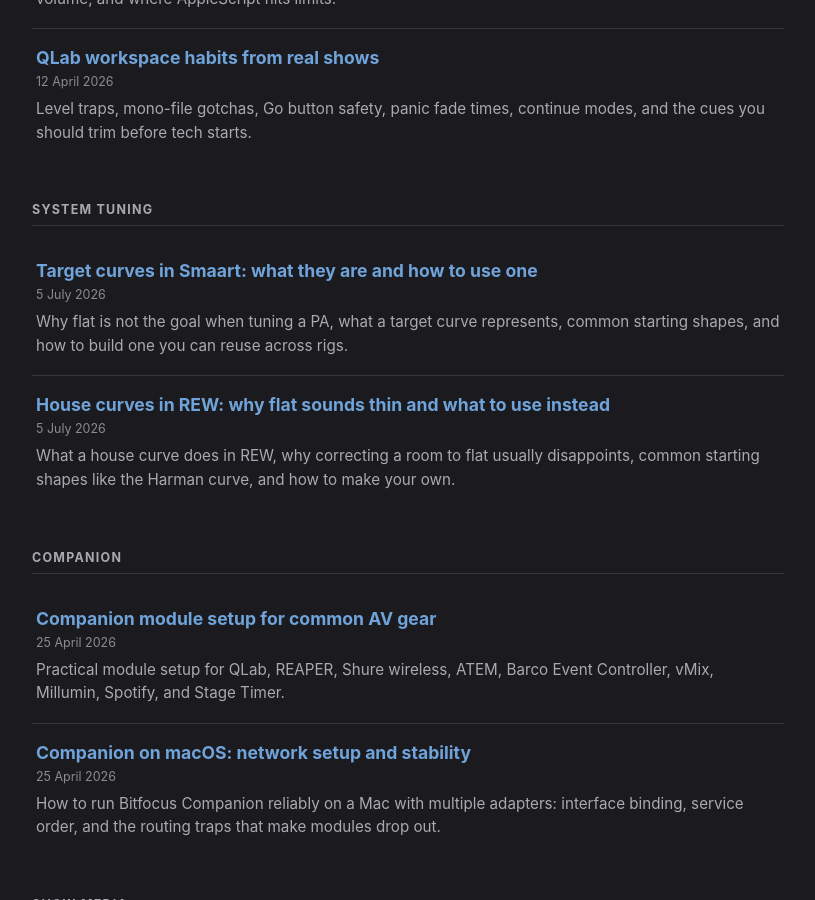
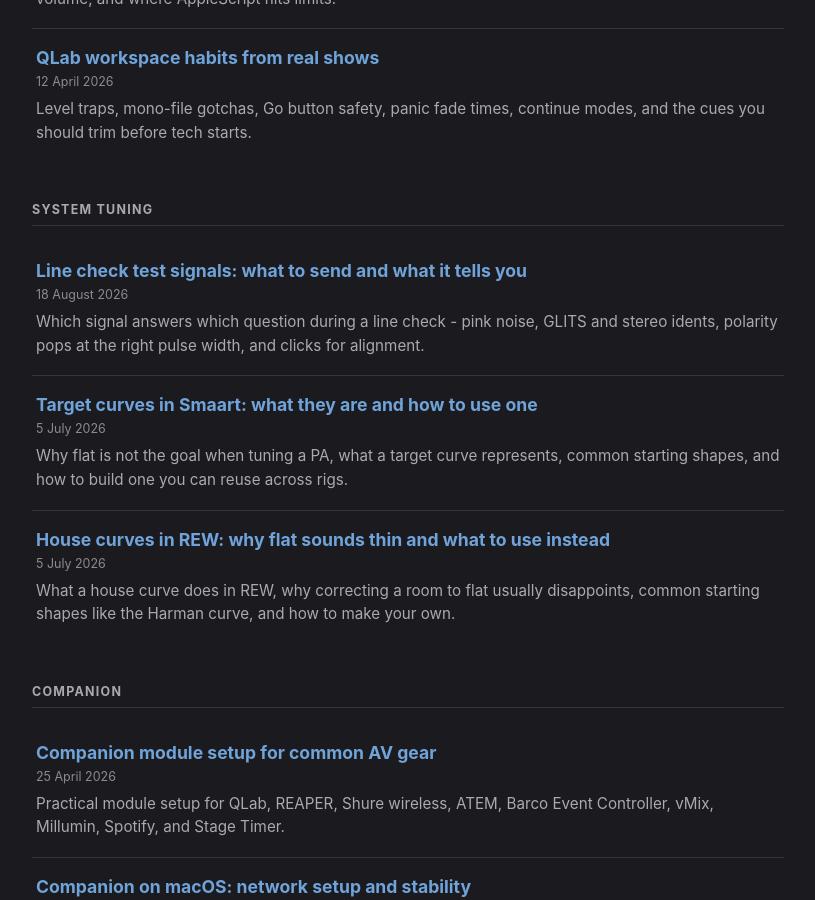
Before and after one commit to BSKapps/bskapps.github.io, a Jekyll site: the page articles/index.html, which Jekyll copies as it is, in a window 1280 px wide and 900 px high, scrolled down 2653 px. Shown: the whole window, without its empty margins (232-1047 px from the left). Built offline with Jekyll 4.4.1, drawn with Linux system fonts in a browser that asks for light colours.

Commit message:
Add a line check test signal article for Stimulus

```diff
--- a/articles/index.html
+++ b/articles/index.html
@@ -137,6 +137,12 @@
 
         <h2 class="section-head">System Tuning</h2>
 
+        <a class="post" href="/articles/line-check-test-signals/">
+            <h2>Line check test signals: what to send and what it tells you</h2>
+            <span class="date">18 August 2026</span>
+            <p>Which signal answers which question during a line check - pink noise, GLITS and stereo idents, polarity pops at the right pulse width, and clicks for alignment.</p>
+        </a>
+
         <a class="post" href="/articles/smaart-target-curves/">
             <h2>Target curves in Smaart: what they are and how to use one</h2>
             <span class="date">5 July 2026</span>
--- a/sitemap.xml
+++ b/sitemap.xml
@@ -176,6 +176,11 @@
     <priority>0.6</priority>
   </url>
   <url>
+    <loc>https://bskapps.com/articles/line-check-test-signals/</loc>
+    <lastmod>2026-08-18</lastmod>
+    <priority>0.6</priority>
+  </url>
+  <url>
     <loc>https://bskapps.com/articles/reaper-lua-cue-workflows/</loc>
     <lastmod>2026-04-09</lastmod>
     <priority>0.6</priority>
```
Also changed, not shown: articles/line-check-test-signals/index.html (added, +72 -0 lines).
